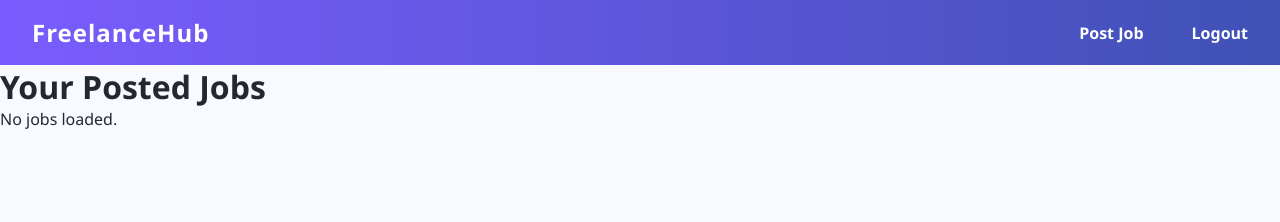
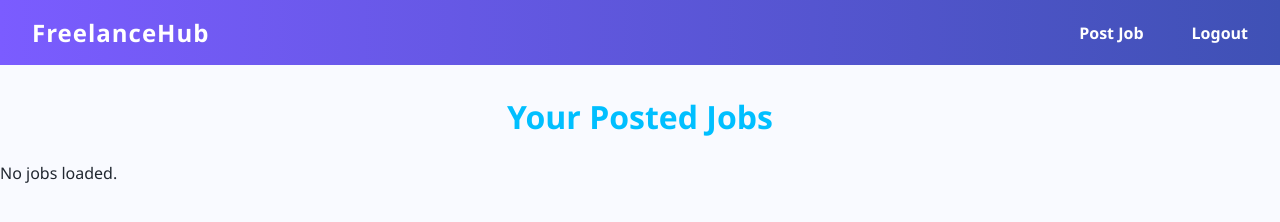
Before and after one commit to Aditi427/freelance-marketplace, a website: page client-dashboard.html in a window 1280 px wide. Drawn offline with Linux system fonts and the light colour scheme.

Commit message:
editing title

```diff
--- a/style.css
+++ b/style.css
@@ -241,7 +241,7 @@ body {
   }
 }
 
-/* Job cards */
+
 .job-card {
   border: 2px solid #7b5cff;
   border-radius: 10px;
@@ -257,7 +257,7 @@ body {
   box-shadow: 0 8px 16px rgba(123, 92, 255, 0.4);
 }
 
-/* Navbar */
+
 .navbar {
   background: linear-gradient(90deg, #7b5cff, #3f51b5);
   color: white;
@@ -284,7 +284,7 @@ body {
   color: #d1c4e9;
 }
 
-/* Form */
+
 .auth-container {
   max-width: 400px;
   margin: 2rem auto;
@@ -325,7 +325,7 @@ body {
   background: #3f51b5;
 }
 
-/* Responsive */
+
 @media (max-width: 480px) {
   .auth-container {
     margin: 1rem;
@@ -342,6 +342,17 @@ body {
     margin-top: 0.5rem;
   }
 }
+
+.container h1 {
+  color: #00BFFF;
+  font-family: 'Segoe UI', Tahoma, Geneva, Verdana, sans-serif;
+  margin-top: 30px;
+  margin-bottom: 24px;
+  text-align: center;
+  transition: transform 0.3s ease;
+}
+
+
 
 .job-item {
   background-color: #f5f7ff;
```
